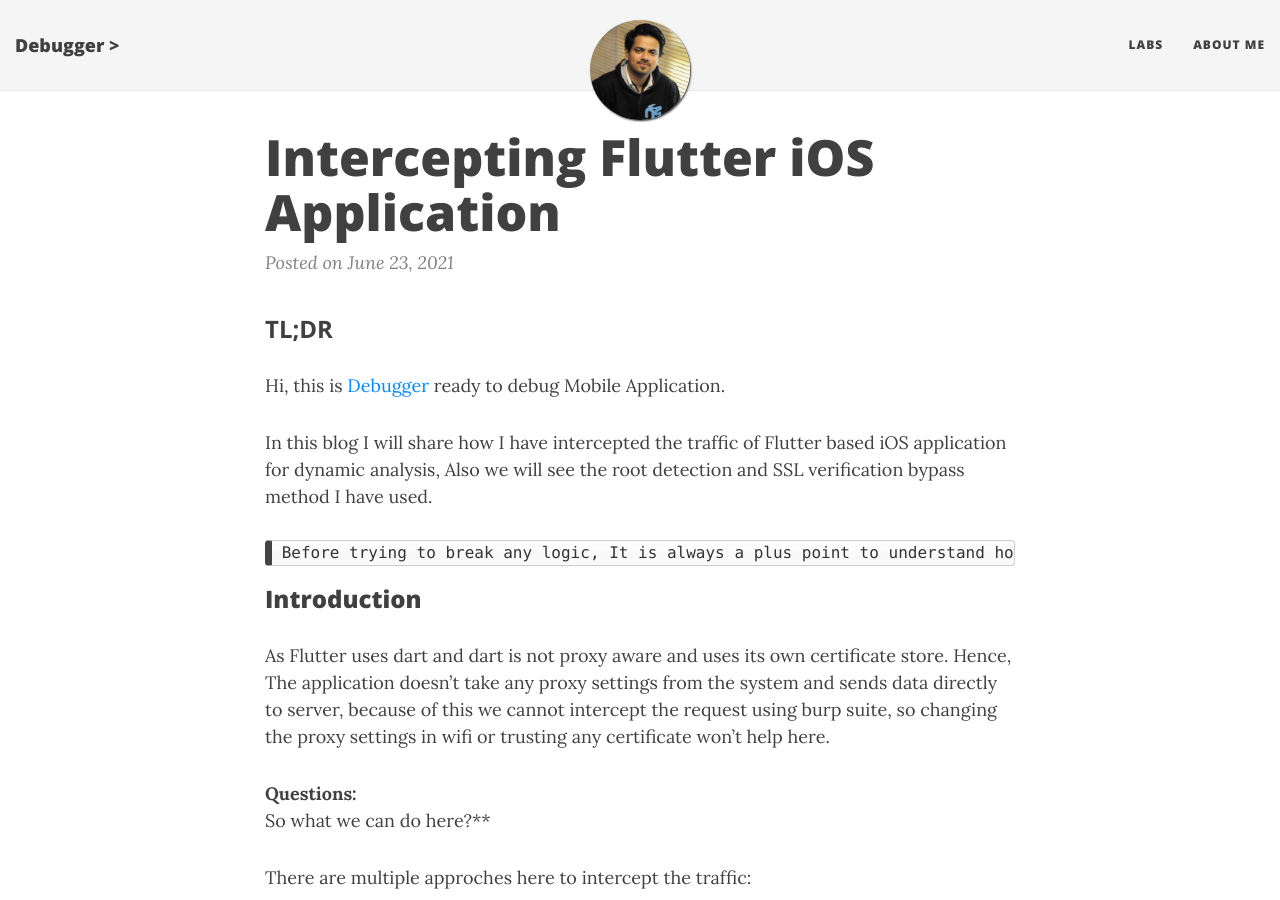
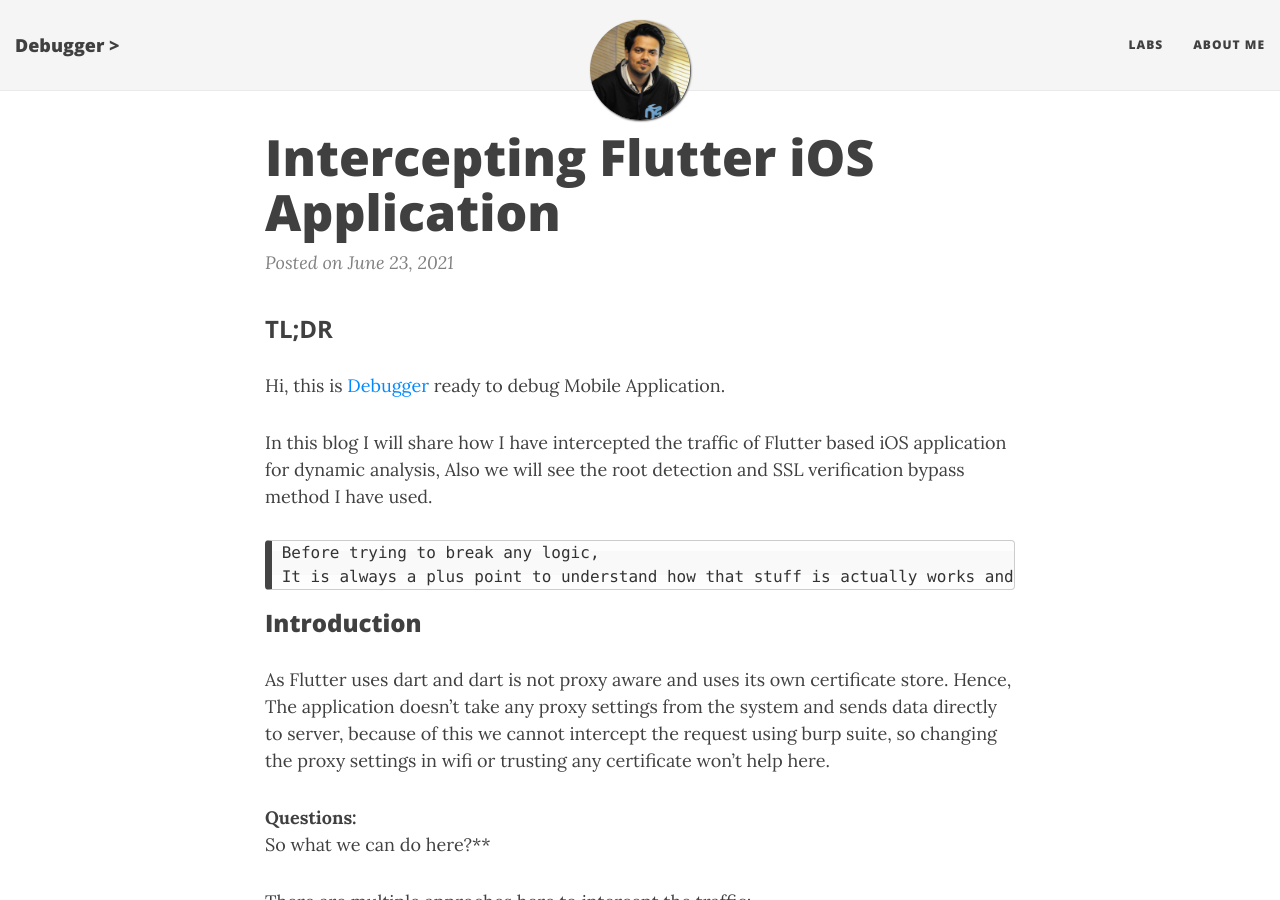
Before and after one commit to bhattsameer/bhattsameer.github.io, a Jekyll site: the page built from _posts/2021/2021-06-23-Intercepting-flutter-iOS-application.md, in a window 1280 px wide and 900 px high. Built offline with Jekyll 4.4.1, drawn with Linux system fonts in a browser that asks for light colours; nearby versions of some CDN libraries.

Commit message:
Update 2021-06-23-Intercepting-flutter-iOS-application.md

````diff
--- a/_posts/2021/2021-06-23-Intercepting-flutter-iOS-application.md
+++ b/_posts/2021/2021-06-23-Intercepting-flutter-iOS-application.md
@@ -12,7 +12,8 @@
 In this blog I will share how I have intercepted the traffic of Flutter based iOS application for dynamic analysis, Also we will see the root detection and SSL verification bypass method I have used.
 
 ```
- Before trying to break any logic, It is always a plus point to understand how that thing is actually implemented.
+ Before trying to break any logic,
+ It is always a plus point to understand how that stuff is actually works and implemented.
 ```
 
 ### Introduction
````
